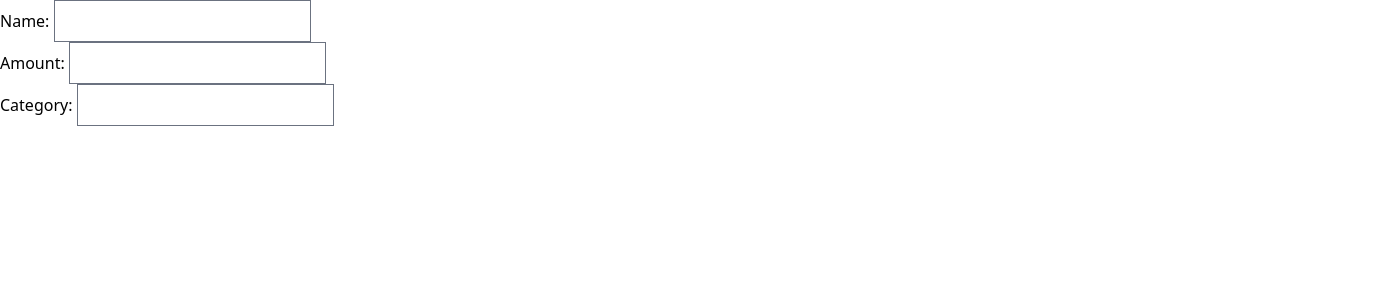
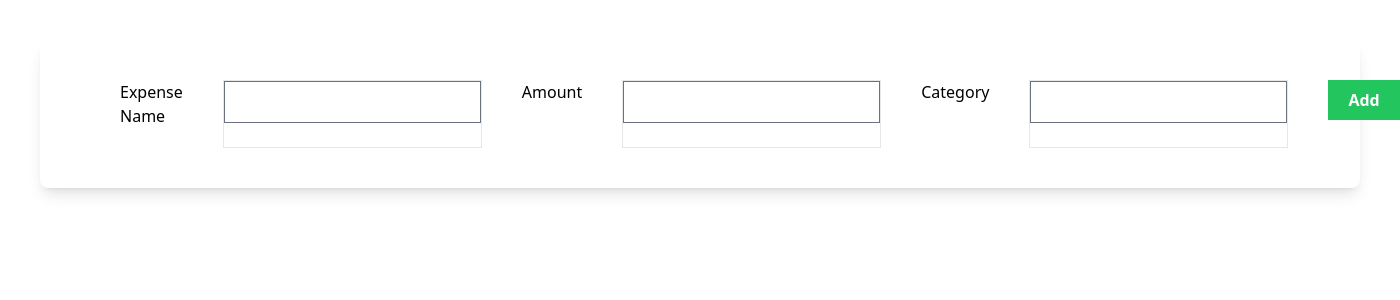
Before and after one commit to Aanchal-kumari-R/Expense-Tracker, a Django app: page / in a window 1400 px wide. Shown: the top 300 px of the page. Run offline with Django 5.2, Linux system fonts and the light colour scheme; some libraries are stand-ins or nearby versions.

Commit message:
Styling Expense Form

```diff
--- a/myapp/templates/myapp/index.html
+++ b/myapp/templates/myapp/index.html
@@ -1,9 +1,35 @@
 {% extends "myapp/base.html" %}
 
 {% block body %}
-<form action="">
+<form class="shadow-lg m-10 rounded-lg" method="post">
     {% csrf_token %}
-    {{ expense_form.as_p }}
+        <div class="form-container px-10 py-10 flex">
+
+            <div class="mb-5 mx-10">
+            <label>Expense Name</label>
+            </div>
+            <div class="border">
+                {{expense_form.name}}
+            </div>
+
+            <div class="mb-5 mx-10">
+                <label>Amount</label>
+            </div>
+            <div class="border">
+                {{expense_form.amount}}
+            </div>
+
+            <div class="mb-5 mx-10">
+                <label>Category</label>
+            </div>
+            <div class="border">
+                {{expense_form.category}}
+            </div>
+
+        <div class="mx-10 mx-10">
+        <button class="bg-green-500 px-5 py-2 text-white font-bold">Add</button>
+        </div>
+    </div>
 
 </form>
 {% endblock body %}
--- a/theme/static/css/dist/styles.css
+++ b/theme/static/css/dist/styles.css
@@ -787,9 +787,36 @@ select {
   position: static;
 }
 
+.m-10 {
+  margin: 2.5rem;
+}
+
+.m-8 {
+  margin: 2rem;
+}
+
 .mx-auto {
   margin-left: auto;
   margin-right: auto;
+}
+
+.mx-10 {
+  margin-left: 2.5rem;
+  margin-right: 2.5rem;
+}
+
+.mx-5 {
+  margin-left: 1.25rem;
+  margin-right: 1.25rem;
+}
+
+.mx-7 {
+  margin-left: 1.75rem;
+  margin-right: 1.75rem;
+}
+
+.mb-5 {
+  margin-bottom: 1.25rem;
 }
 
 .block {
@@ -812,14 +839,46 @@ select {
   justify-content: center;
 }
 
+.rounded-lg {
+  border-radius: 0.5rem;
+}
+
+.rounded {
+  border-radius: 0.25rem;
+}
+
+.border {
+  border-width: 1px;
+}
+
 .bg-gray-50 {
   --tw-bg-opacity: 1;
   background-color: rgb(249 250 251 / var(--tw-bg-opacity, 1));
 }
 
-.bg-orange-400 {
+.bg-green-500 {
   --tw-bg-opacity: 1;
-  background-color: rgb(251 146 60 / var(--tw-bg-opacity, 1));
+  background-color: rgb(34 197 94 / var(--tw-bg-opacity, 1));
+}
+
+.px-10 {
+  padding-left: 2.5rem;
+  padding-right: 2.5rem;
+}
+
+.py-10 {
+  padding-top: 2.5rem;
+  padding-bottom: 2.5rem;
+}
+
+.px-5 {
+  padding-left: 1.25rem;
+  padding-right: 1.25rem;
+}
+
+.py-2 {
+  padding-top: 0.5rem;
+  padding-bottom: 0.5rem;
 }
 
 .font-serif {
@@ -831,6 +890,10 @@ select {
   line-height: 1;
 }
 
+.font-bold {
+  font-weight: 700;
+}
+
 .leading-normal {
   line-height: 1.5;
 }
@@ -838,3 +901,14 @@ select {
 .tracking-normal {
   letter-spacing: 0em;
 }
+
+.text-white {
+  --tw-text-opacity: 1;
+  color: rgb(255 255 255 / var(--tw-text-opacity, 1));
+}
+
+.shadow-lg {
+  --tw-shadow: 0 10px 15px -3px rgb(0 0 0 / 0.1), 0 4px 6px -4px rgb(0 0 0 / 0.1);
+  --tw-shadow-colored: 0 10px 15px -3px var(--tw-shadow-color), 0 4px 6px -4px var(--tw-shadow-color);
+  box-shadow: var(--tw-ring-offset-shadow, 0 0 #0000), var(--tw-ring-shadow, 0 0 #0000), var(--tw-shadow);
+}
```
